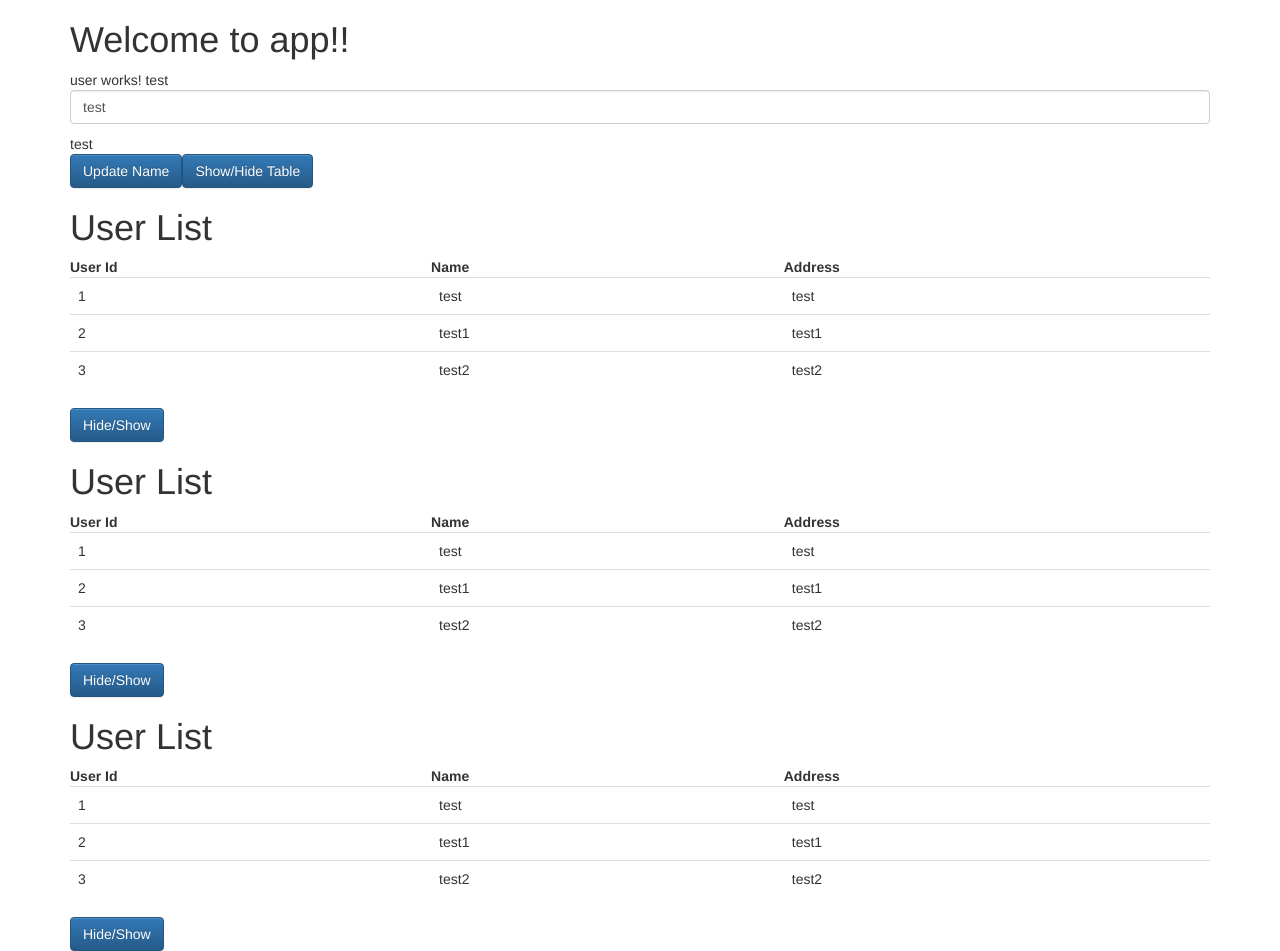
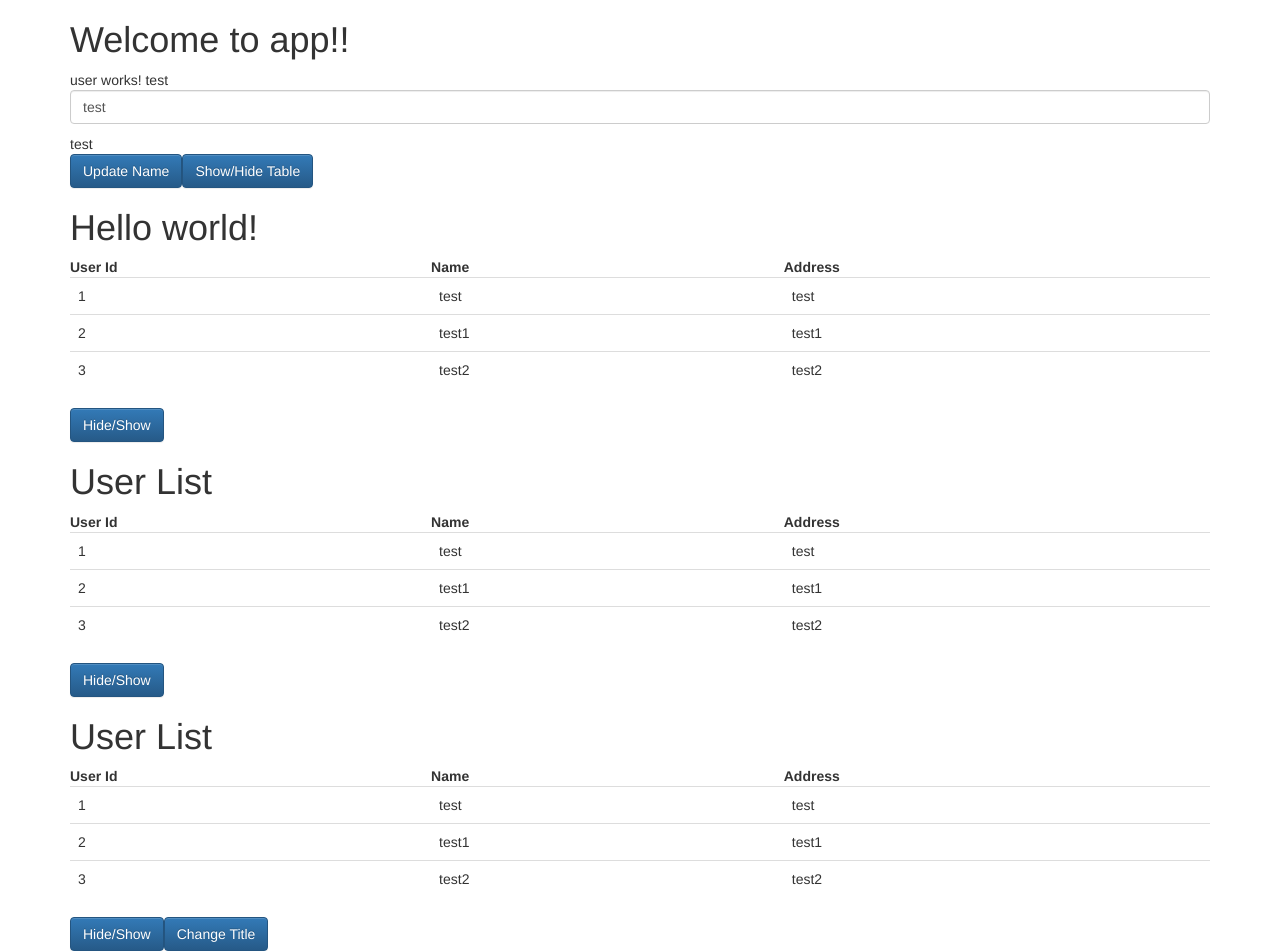
Before and after one commit to santoshyadav198613/Angular4-LIPS, an Angular app: page / in a window 1280 px wide. Built offline with nearby package versions, Linux system fonts and the light colour scheme.

Commit message:
Component lifecycle events OnInit, DoCheck, OnChanges

```diff
--- a/src/app/user/user.component.html
+++ b/src/app/user/user.component.html
@@ -1,10 +1,11 @@
 <p>
     user works! {{name}}
-    <input class="form-control" type="text" [value]="name">
+    <input class="form-control" type="text" id="name" [value]="name">
 </p>
 <div [innerText]="name">{{name}}</div>
 <button class="btn btn-primary" (click)="updateName()">Update Name</button>
 <button class="btn btn-primary" (click)="toggle()">Show/Hide Table</button>
+<app-userdetail [users]="userList" [title]="title" (onHide)="toggleVisible($event)"></app-userdetail>
 <app-userdetail [users]="userList" [title]="'User List'" (onHide)="toggleVisible($event)"></app-userdetail>
 <app-userdetail [users]="userList" [title]="'User List'" (onHide)="toggleVisible($event)"></app-userdetail>
-<app-userdetail [users]="userList" [title]="'User List'" (onHide)="toggleVisible($event)"></app-userdetail>
+<button class="btn btn-primary" (click)="changeTitle()">Change Title</button>
--- a/src/app/user/user.component.ts
+++ b/src/app/user/user.component.ts
@@ -1,4 +1,4 @@
-import { Component, OnInit, ViewChild, ViewChildren, QueryList } from '@angular/core';
+import { Component, OnInit, ViewChild, ViewChildren, QueryList, DoCheck } from '@angular/core';
 import { UserdetailComponent } from './userdetail/userdetail.component';
 
 @Component({
@@ -6,7 +6,7 @@ import { UserdetailComponent } from './userdetail/userdetail.component';
   templateUrl: './user.component.html',
   styleUrls: ['./user.component.css']
 })
-export class UserComponent {
+export class UserComponent implements OnInit, DoCheck {
   name: string;
   userList = [{ userId: 1, name: 'test', address: 'test' }, {
     userId: 2, name: 'test1', address: 'test1'
@@ -16,20 +16,17 @@ export class UserComponent {
   userDetails: UserdetailComponent;
   @ViewChildren(UserdetailComponent)
   userDetailList: QueryList<UserdetailComponent>;
+  title = 'Hello world!';
   constructor() { }
 
-  // ngOnChanges(obj: SimpleChanges) {
-  //   let data = obj;
-  // }
 
   ngOnInit() {
     this.name = 'test';
   }
 
-  // ngDoCheck() {
-  //   let data = this.name;
-  // }
-
+  ngDoCheck() {
+    let data = this.name;
+  }
 
   updateName() {
     this.name = 'new name';
@@ -45,6 +42,8 @@ export class UserComponent {
     this.toggleTable = isVisible;
   }
 
-
+  changeTitle() {
+    this.title = 'hello universe';
+  }
 
 }
--- a/src/app/user/userdetail/userdetail.component.ts
+++ b/src/app/user/userdetail/userdetail.component.ts
@@ -1,16 +1,24 @@
-import { Component, OnInit, Input, Output, EventEmitter } from '@angular/core';
+import {
+  Component, OnInit, Input, Output, EventEmitter,
+  OnChanges, SimpleChanges
+} from '@angular/core';
 
 @Component({
   selector: 'app-userdetail',
   templateUrl: './userdetail.component.html',
   styleUrls: ['./userdetail.component.css']
 })
-export class UserdetailComponent implements OnInit {
+export class UserdetailComponent implements OnInit, OnChanges {
   @Input() users: any[];
   @Input() title: string;
   @Output() onHide = new EventEmitter<boolean>();
   isVisible = true;
   constructor() { }
+
+  ngOnChanges(obj: SimpleChanges) {
+    console.log(obj);
+  }
+
 
   ngOnInit() {
   }
```
Also changed, not shown: src/app/notes/component-interaction.txt (renamed from src/app/user/component-interaction.txt), src/app/notes/component-lifecycle.txt (added).
